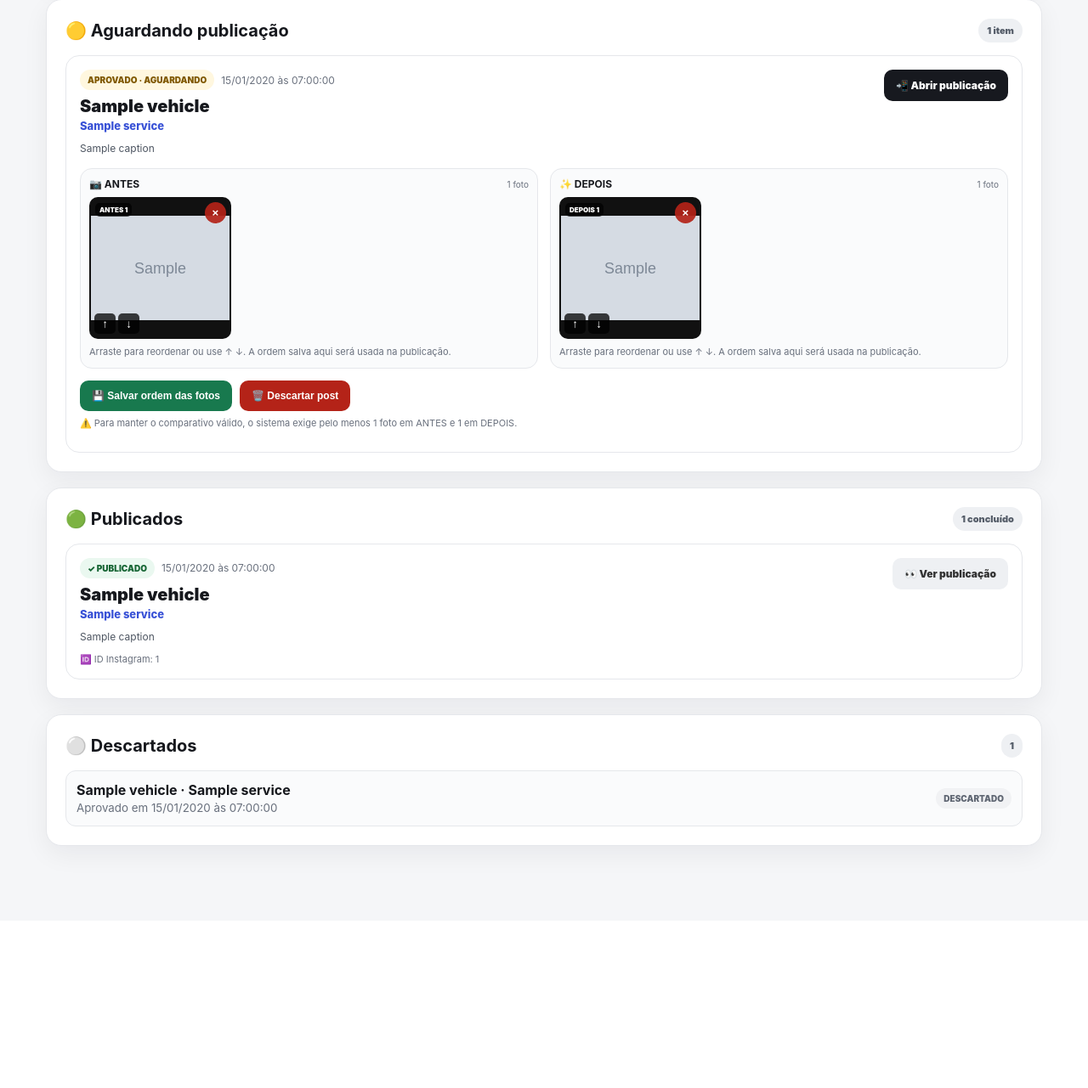
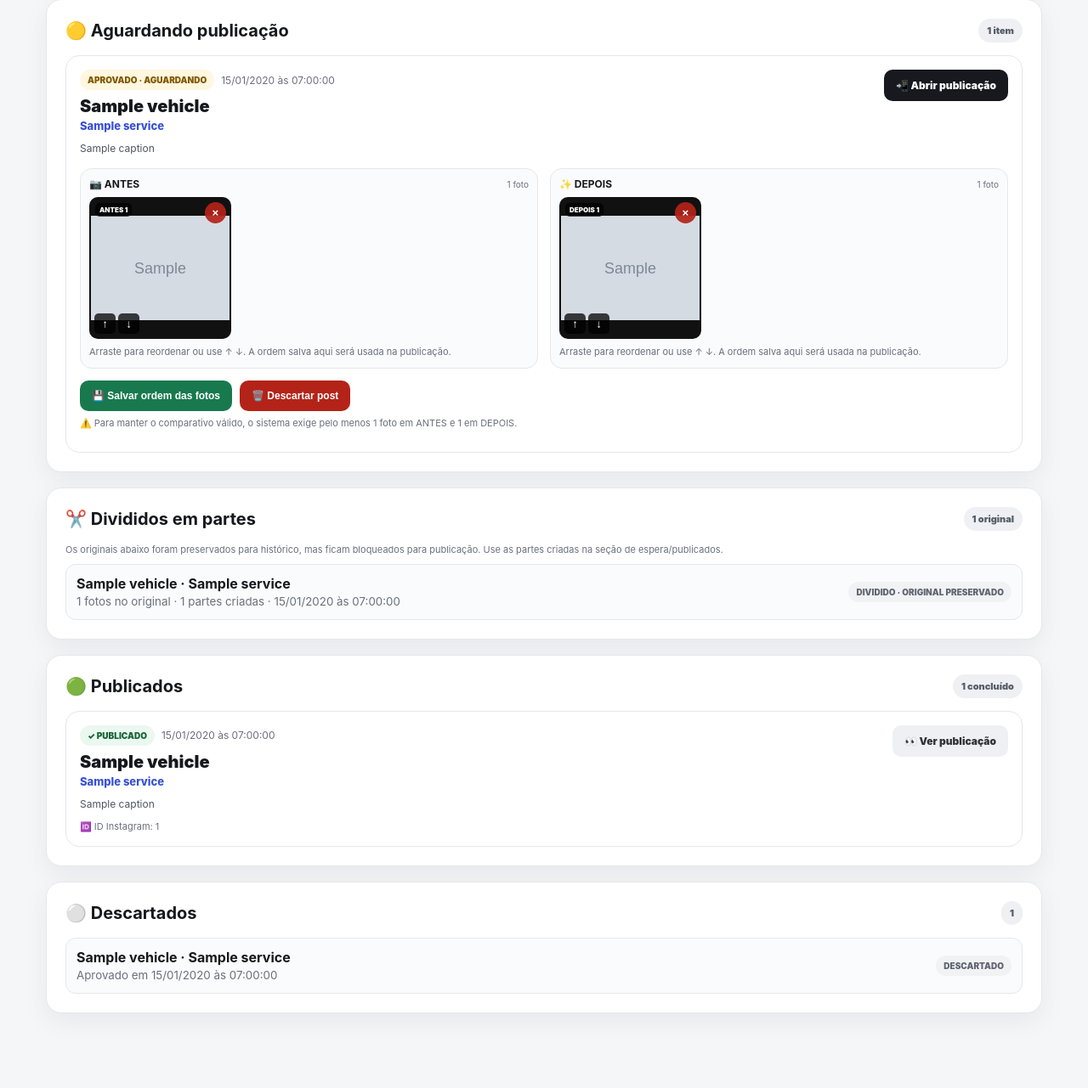
Before and after one commit to sthetcargo/sthetcar-ia, a Flask app: template app/templates/publication_queue.html in a window 1280 px wide. Shown: the part 407-1688 px from the top of the page at 85% size. Before the commit the page ends 1425 px from the top, so only its background shows below. Run offline with Flask 3, Linux system fonts and the light colour scheme; the visitor is signed in with stand-in values (Sample User, id 1); the template is opened without the code that fills it: most values are stand-ins (such as "Sample title", 1, 10 or a date in 2020); grey boxes marked "Sample" are stand-in pictures; parts of the project's set-up code (start-up, migrations or seed data) failed here and were passed over.

Commit message:
Add queue controls for splitting large photo posts safely

```diff
--- a/app/templates/publication_queue.html
+++ b/app/templates/publication_queue.html
@@ -33,6 +33,8 @@
 </head>
 <body><main class="wrap">
 <header class="top"><div><div class="eyebrow">Sthetcar IA · V31</div><h1>📋 Fila de Publicações</h1><p>Agora você controla a ordem das fotos antes de publicar. <strong>Nenhuma publicação acontece automaticamente.</strong></p></div><a class="back" href="{{ url_for('dashboard') }}#historico">← Voltar ao dashboard</a></header>
+{% if split_done %}<div class="notice success">✅ O post foi dividido em partes. O original foi preservado para histórico e nenhuma publicação foi feita. Revise cada parte antes de publicar.</div>{% endif %}
+{% if queue_error %}<div class="notice red">⚠️ {{ queue_error }}</div>{% endif %}
 
 <section class="card">
 <div class="stats">
@@ -52,6 +54,9 @@
 <article class="item">
 <div class="item-head"><div><div class="meta"><span class="status pending">APROVADO · AGUARDANDO</span><span>{{ item.approved_at|local_datetime if item.approved_at else 'Data não informada' }}</span></div><div class="vehicle">{{ item.vehicle or 'Veículo não informado' }}</div><div class="service">{{ item.service or 'Serviço não informado' }}</div></div><a class="btn primary" href="{{ url_for('instagram_central', post=item.index) }}">📲 Abrir publicação</a></div>
 <p class="caption">{{ item.caption }}</p>
+{% if item.photo_count > 10 and not item.facebook_published %}
+<form method="post" action="{{ url_for('split_publication_in_queue') }}" style="margin-top:10px"><input type="hidden" name="csrf_token" value="{{ csrf_token() }}"><input type="hidden" name="approved_at" value="{{ item.approved_at }}"><button class="btn blue" type="submit" onclick="return confirm('Dividir este post em partes com no máximo 10 fotos cada? O original será preservado. As fotos não serão publicadas agora.');">✂️ Dividir em partes (até 10 fotos)</button><p class="save-note">Os pares ANTES/DEPOIS serão mantidos na mesma parte. Se as primeiras 10 fotos já foram publicadas no Instagram, essa parte será marcada como publicada para evitar duplicação.</p></form>
+{% endif %}
 
 <form class="queue-form" method="post" action="{{ url_for('edit_publication_queue') }}" onsubmit="return syncOrder(this)"><input type="hidden" name="csrf_token" value="{{ csrf_token() }}">
 <input type="hidden" name="approved_at" value="{{ item.approved_at }}">
@@ -71,10 +76,12 @@
 {% else %}<div class="empty">🎉 Nenhum post está aguardando publicação.</div>{% endif %}
 </section>
 
+{% if divided %}<section class="card"><div class="section-head"><h2>✂️ Divididos em partes</h2><span class="count">{{ divided|length }} original{{ '' if divided|length == 1 else 'is' }}</span></div><p class="editor-help">Os originais abaixo foram preservados para histórico, mas ficam bloqueados para publicação. Use as partes criadas na seção de espera/publicados.</p>{% for item in divided %}<div class="discarded-row"><div><strong>{{ item.vehicle or 'Veículo não informado' }} · {{ item.service or 'Serviço não informado' }}</strong><small>{{ item.photo_count }} fotos no original · {{ item.split_count }} partes criadas · {{ item.approved_at|local_datetime if item.approved_at else 'data não informada' }}</small></div><span class="status discarded">DIVIDIDO · ORIGINAL PRESERVADO</span></div>{% endfor %}</section>{% endif %}
+
 <section class="card">
 <div class="section-head"><h2>🟢 Publicados</h2><span class="count">{{ published|length }} concluído{{ '' if published|length == 1 else 's' }}</span></div>
 {% if published %}
-{% for item in published %}<article class="item"><div class="item-head"><div><div class="meta"><span class="status published">✓ PUBLICADO</span><span>{{ item.publication.published_at|local_datetime if item.publication.published_at else 'Data não informada' }}</span></div><div class="vehicle">{{ item.vehicle or 'Veículo não informado' }}</div><div class="service">{{ item.service or 'Serviço não informado' }}</div></div><a class="btn secondary" href="{{ url_for('instagram_central', post=item.index) }}">👀 Ver publicação</a></div><p class="caption">{{ item.caption }}</p>{% if item.publication.media_id %}<div class="save-note">🆔 ID Instagram: {{ item.publication.media_id }}</div>{% endif %}</article>{% endfor %}
+{% for item in published %}<article class="item"><div class="item-head"><div><div class="meta"><span class="status published">✓ PUBLICADO</span><span>{{ item.publication.published_at|local_datetime if item.publication.published_at else 'Data não informada' }}</span></div><div class="vehicle">{{ item.vehicle or 'Veículo não informado' }}</div><div class="service">{{ item.service or 'Serviço não informado' }}</div></div><a class="btn secondary" href="{{ url_for('instagram_central', post=item.index) }}">👀 Ver publicação</a></div><p class="caption">{{ item.caption }}</p>{% if item.photo_count > 10 and not item.facebook_published %}<form method="post" action="{{ url_for('split_publication_in_queue') }}" style="margin-top:10px"><input type="hidden" name="csrf_token" value="{{ csrf_token() }}"><input type="hidden" name="approved_at" value="{{ item.approved_at }}"><button class="btn blue" type="submit" onclick="return confirm('Dividir este post em partes com no máximo 10 fotos cada? O original será preservado. As fotos não serão publicadas agora.');">✂️ Dividir em partes (até 10 fotos)</button><p class="save-note">A parte já publicada no Instagram será preservada e não poderá ser publicada de novo. As partes ainda não publicadas poderão ser revistas individualmente.</p></form>{% endif %}{% if item.publication.media_id %}<div class="save-note">🆔 ID Instagram: {{ item.publication.media_id }}</div>{% endif %}</article>{% endfor %}
 {% else %}<div class="empty">Ainda não há publicações concluídas.</div>{% endif %}
 </section>
 
```
